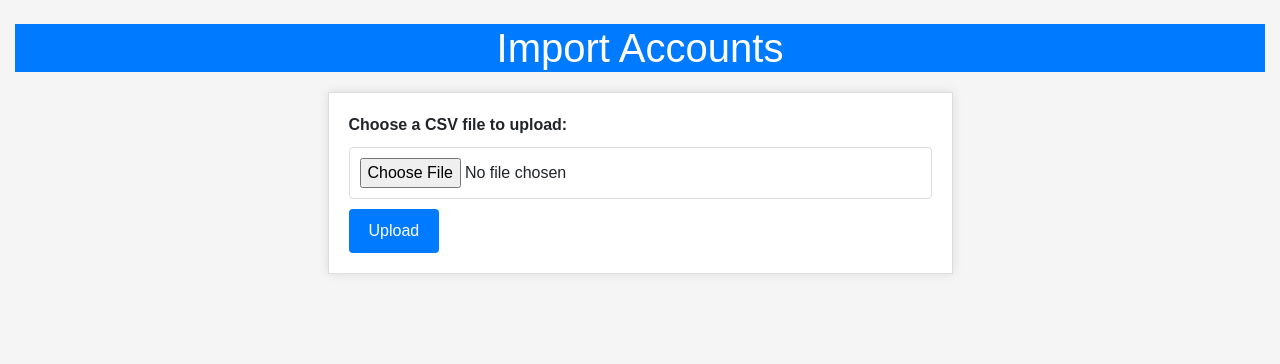
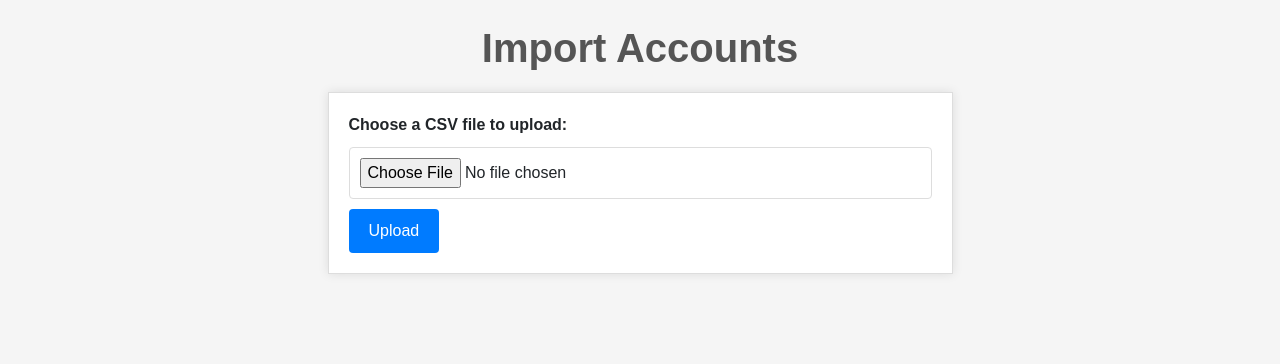
Before and after one commit to Tharwat99/account-fund-transfers-service-, a Django app: template app/account/templates/import_accounts.html in a window 1280 px wide. Shown: the part 56-420 px from the top of the page. Run offline with Django 4.2, Linux system fonts and the light colour scheme; the template is opened without the code that fills it, so the values that code supplies are empty; some libraries are stand-ins or nearby versions.

Commit message:
update style for main.css

```diff
--- a/app/account/templates/import_accounts.html
+++ b/app/account/templates/import_accounts.html
@@ -7,7 +7,7 @@
 {% endblock %}
 {% block content %}
 
-    <h1>Import Accounts</h1>
+    <h1 style="text-align: center;">Import Accounts</h1>
     <form method="post" enctype="multipart/form-data">
         {% csrf_token %}
         <label for="accounts_file">Choose a CSV file to upload:</label>
--- a/app/static/css/main.css
+++ b/app/static/css/main.css
@@ -6,10 +6,9 @@ body {
 }
 
 h1 {
-    background-color: #007bff;
-    color: white;
-    text-align: center;
-
+    color: #555;
+    font-weight: bold;
+    text-align: left;
 }
 
 .success-message {
```
